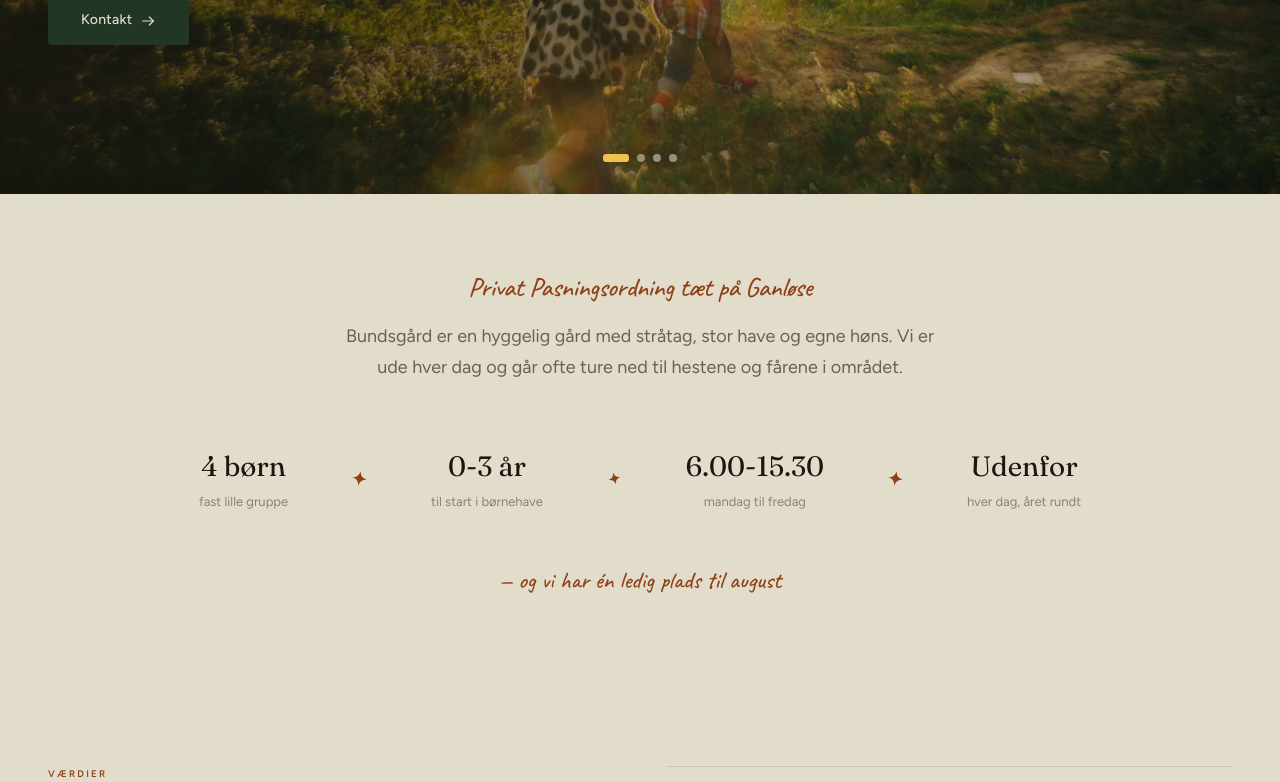
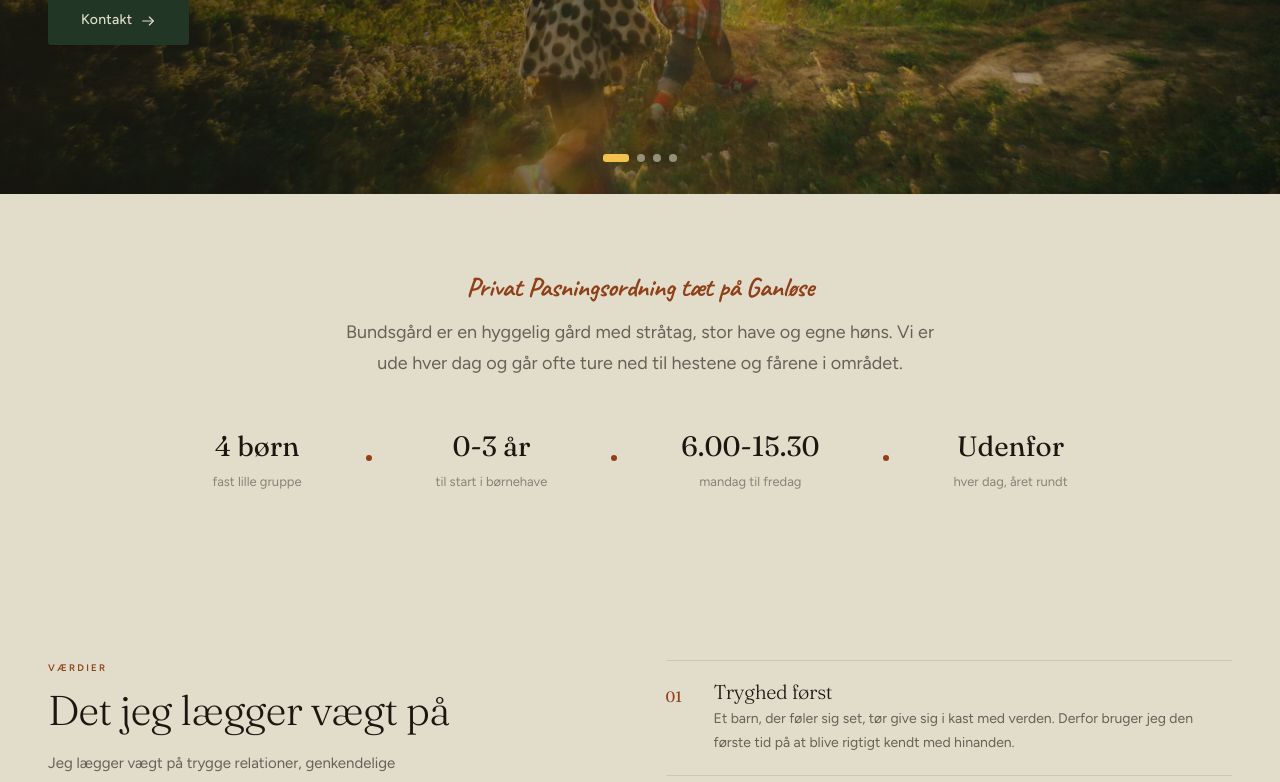
Before and after one commit to Bean-Machinie/Bundsgaards-Private-Pasningsordning-hjemmeside, a React (Vite) app: page / in a window 1280 px wide. Shown: the part 543-1325 px from the top of the page. Built offline with nearby package versions, Linux system fonts and the light colour scheme.

Commit message:
minor adjustments on teh home page

```diff
--- a/src/pages/Forside.css
+++ b/src/pages/Forside.css
@@ -4,16 +4,17 @@
    would sit, a single paragraph, then the dot-separated fact strip — no big
    title, no columns. Sits closer to the hero than a standard section. */
 .welcome {
-  padding-top: clamp(24px, 3vw, 44px);
+  padding-top: clamp(18px, 2.2vw, 32px);
+  padding-bottom: clamp(36px, 4.5vw, 64px);
   text-align: center;
 }
 /* The script line is a warm aside, not a heading in the type scale — Caveat
    runs visually small for its em size, so it gets a larger clamp than body
    text while still reading as modest. */
 .welcome__script {
-  margin: 0 0 var(--space-4);
+  margin: 0 0 var(--space-3);
   font-family: var(--font-script);
-  font-weight: 500;
+  font-weight: 700;
   font-size: clamp(21px, 2.2vw, 27px);
   line-height: 1.25;
   color: var(--color-accent);
@@ -35,7 +36,7 @@
   align-items: center;
   justify-content: center;
   gap: clamp(24px, 5vw, 72px);
-  margin-top: clamp(36px, 5vw, 60px);
+  margin-top: clamp(24px, 3.5vw, 44px);
 }
 .welcome__fact-value {
   margin-bottom: var(--space-1);
@@ -46,18 +47,13 @@
   font-size: 13px;
   color: var(--color-ink-3);
 }
-/* Terracotta sparkles between the cells — a four-point twinkle drawn as an
-   inline SVG (currentColor), tilted a touch, with every second one leaning
-   the other way and a little smaller so the row feels hand-placed. */
+/* Terracotta dots between the cells. */
 .welcome__dot {
-  width: 15px;
-  height: 15px;
+  width: 6px;
+  height: 6px;
   flex: none;
-  color: var(--color-accent);
-  transform: rotate(9deg);
-}
-.welcome__dot:nth-of-type(2n) {
-  transform: rotate(-14deg) scale(0.82);
+  border-radius: 50%;
+  background: var(--color-accent);
 }
 
 /* The handwritten afterthought under the strip — same voice as the opening
--- a/src/pages/Forside.tsx
+++ b/src/pages/Forside.tsx
@@ -40,15 +40,7 @@ export default function Forside() {
         <div className="welcome__facts">
           {headlineFacts.map((fact, index) => (
             <Fragment key={fact.label}>
-              {index > 0 && (
-                <svg className="welcome__dot" aria-hidden="true" viewBox="0 0 24 24">
-                  {/* Four-point twinkle: concave curves between the tips. */}
-                  <path
-                    d="M12 0c1.1 7.6 4.4 10.9 12 12-7.6 1.1-10.9 4.4-12 12-1.1-7.6-4.4-10.9-12-12C7.6 10.9 10.9 7.6 12 0Z"
-                    fill="currentColor"
-                  />
-                </svg>
-              )}
+              {index > 0 && <span className="welcome__dot" aria-hidden="true" />}
               <div className="welcome__fact">
                 <div className="welcome__fact-value">{fact.value}</div>
                 <div className="welcome__fact-label">{fact.label}</div>
@@ -56,8 +48,6 @@ export default function Forside() {
             </Fragment>
           ))}
         </div>
-
-        <p className="welcome__note">— og vi har én ledig plads til august</p>
       </section>
 
       {/* — values teaser ——————————————————————————————————————— */}
```
